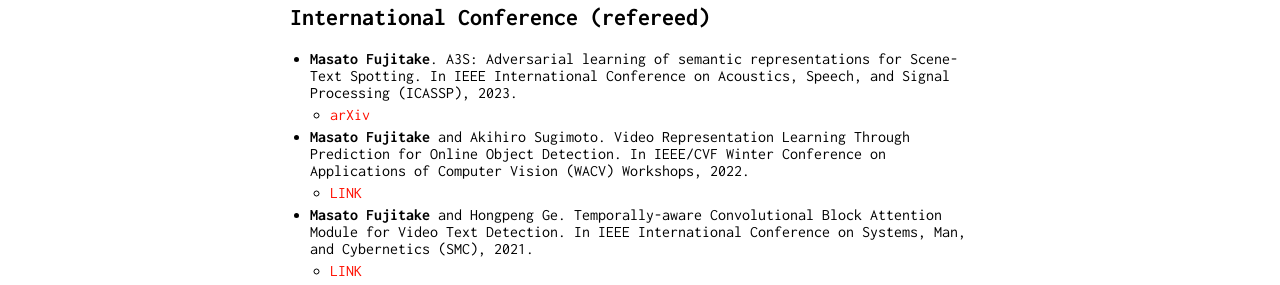
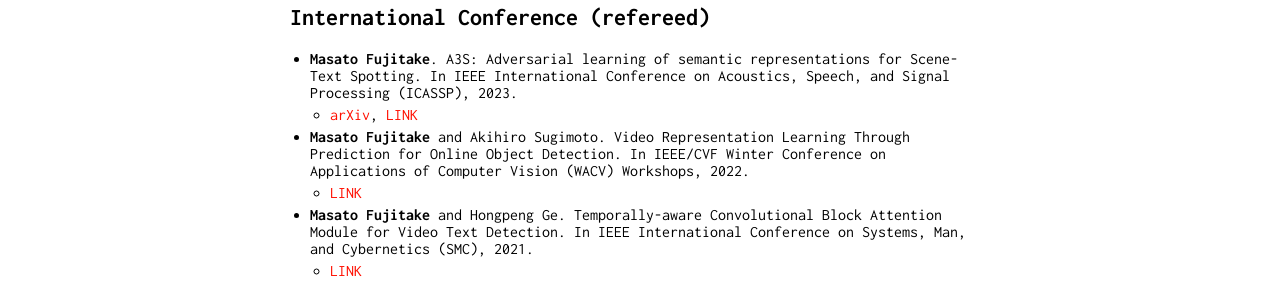
Before and after one commit to Swall0w/Swall0w.github.io, a Jekyll site: the page built from publications.md, in a window 1280 px wide. Shown: the part 477-762 px from the top of the page. Built offline with Jekyll 4.4.1, drawn with Linux system fonts in a browser that asks for light colours; our own code applies the rules of GitHub Pages for plain Markdown files.

Commit message:
Update publications.md

```diff
--- a/publications.md
+++ b/publications.md
@@ -15,7 +15,7 @@
 
 ## International Conference (refereed)
 - **Masato Fujitake**. A3S: Adversarial learning of semantic representations for Scene-Text Spotting. In IEEE International Conference on Acoustics, Speech, and Signal Processing (ICASSP), 2023.
-  -  [arXiv](https://arxiv.org/abs/2302.10641)
+  -  [arXiv](https://arxiv.org/abs/2302.10641), [LINK](https://ieeexplore.ieee.org/abstract/document/10096434)
 - **Masato Fujitake** and Akihiro Sugimoto. Video Representation Learning Through Prediction for Online Object Detection. In  IEEE/CVF Winter Conference on Applications of Computer Vision (WACV) Workshops, 2022.
   - [LINK](https://openaccess.thecvf.com/content/WACV2022W/RWS/html/Fujitake_Video_Representation_Learning_Through_Prediction_for_Online_Object_Detection_WACVW_2022_paper.html)
 - **Masato Fujitake** and Hongpeng Ge. Temporally-aware Convolutional Block Attention Module for Video Text Detection. In IEEE International Conference on Systems, Man, and Cybernetics (SMC), 2021.
```
